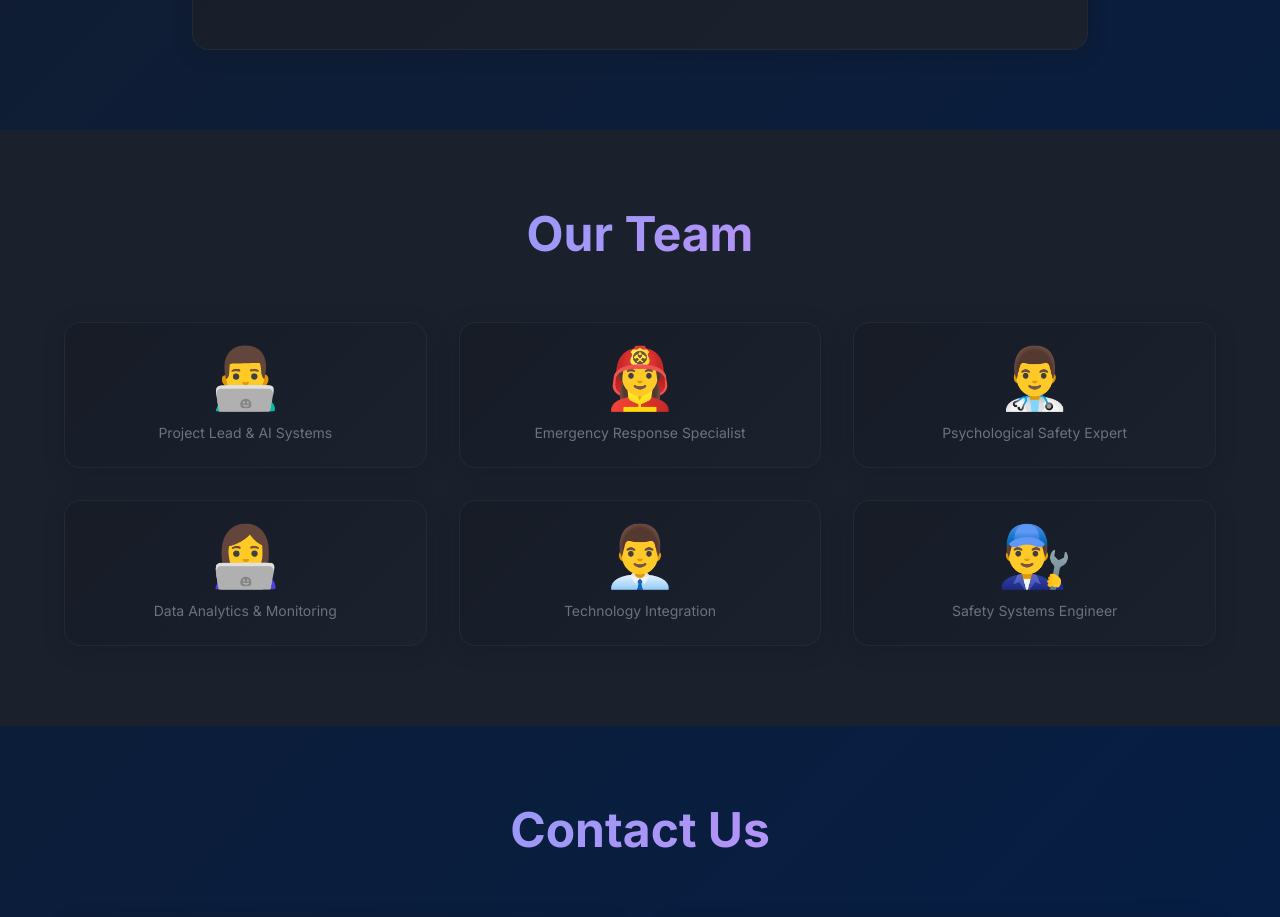
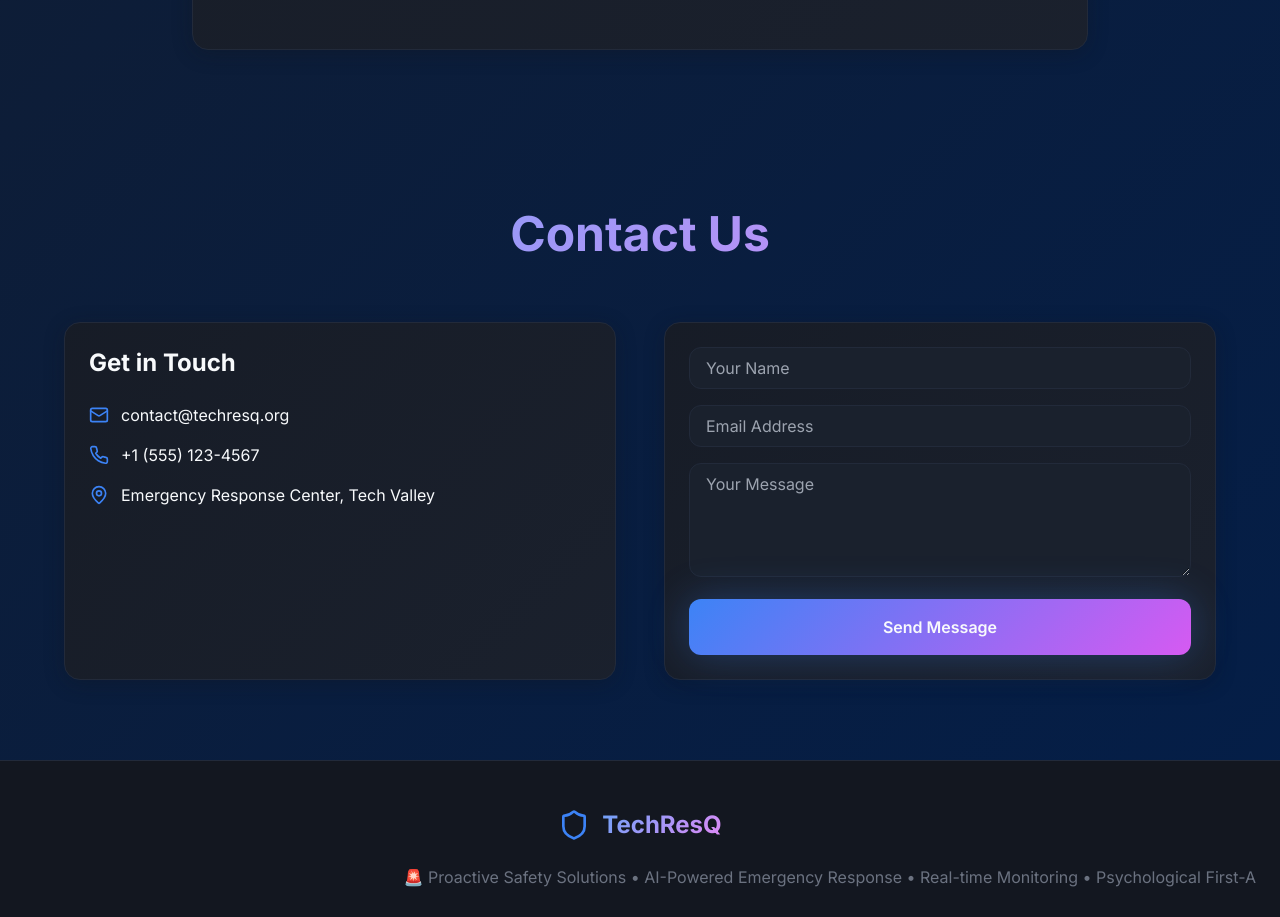
Before and after one commit to thetarunsahu/techresq-ai-resilience, a React (Vite) app: page / in a window 1280 px wide. Shown: the part 6320-7237 px from the top of the page. Built offline with nearby package versions, Linux system fonts and the light colour scheme; the HTML template or start-up script is replaced by a standard one.

Commit message:
Remove team section

```diff
--- a/src/pages/Index.tsx
+++ b/src/pages/Index.tsx
@@ -602,30 +602,6 @@ const TechResQWebsite = () => {
         </div>
       </section>
 
-      {/* Team Section */}
-      <section id="team" className="py-20 bg-surface">
-        <div className="container mx-auto px-6">
-          <h2 className="text-4xl md:text-5xl font-bold text-center mb-16 gradient-text">
-            Our Team
-          </h2>
-
-          <div className="grid grid-cols-1 md:grid-cols-2 lg:grid-cols-3 gap-8 max-w-6xl mx-auto">
-            {[
-              { role: "Project Lead & AI Systems", avatar: "👨‍💻" },
-              { role: "Emergency Response Specialist", avatar: "👩‍🚒" },
-              { role: "Psychological Safety Expert", avatar: "👨‍⚕️" },
-              { role: "Data Analytics & Monitoring", avatar: "👩‍💻" },
-              { role: "Technology Integration", avatar: "👨‍💼" },
-              { role: "Safety Systems Engineer", avatar: "👨‍🔧" }
-            ].map((member, index) => (
-              <div key={index} className="tech-card text-center">
-                <div className="text-6xl mb-4">{member.avatar}</div>
-                <p className="text-muted-foreground text-sm">{member.role}</p>
-              </div>
-            ))}
-          </div>
-        </div>
-      </section>
 
       {/* Contact Section */}
       <section className="py-20">
```
